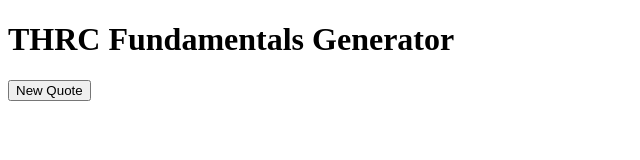
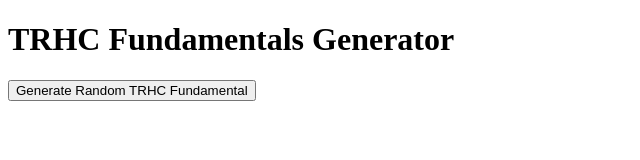
Before and after one commit to michaelosgood/quote_generator, a plain HTML site: page index.html in a window 1280 px wide. Shown: the whole page, without its empty margins (0-640 px from the left). Drawn offline with Linux system fonts and the light colour scheme.

Commit message:
added comments explaining logic

```diff
--- a/index.html
+++ b/index.html
@@ -4,11 +4,11 @@
     <title> TRHC Funadamentals Generator</title>
 </head>
 <body>
-    <h1>THRC Fundamentals Generator</h1>
+    <h1>TRHC Fundamentals Generator</h1>
+    <button onclick="newQuote()"> Generate Random TRHC Fundamental</button>
     <div id="quoteDisplay">
         <!-- TRHC Fundamentals will display here  -->
     </div>
-    <button onclick="newQuote()"> New Quote</button>
     <script src="javascript.js"></script>
  </body>
 </html>
--- a/javascript.js
+++ b/javascript.js
@@ -34,6 +34,8 @@ var quotes = [
  "Keep things fun."
 ]
 
+// Function is triggered when user clicks on button from index.html
+// Random quote from the array displays on the UI
 function newQuote() {
     var randomNumber = Math.floor(Math.random() * (quotes.length));
     console.log("Random Number: " + randomNumber);
```
